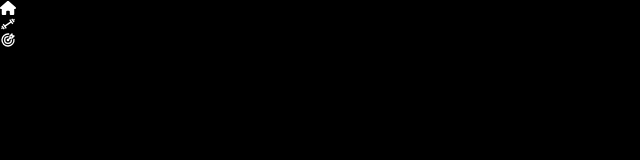
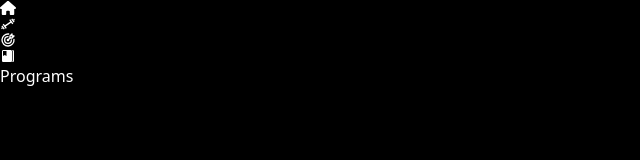
Before and after one commit to jacobdeschamps5/gym-app, a React (Vite) app in the folder client/: page /Programs in a window 1280 px wide. Before the commit this address had no page. Shown: the top 160 px of the page, without its empty margins (0-640 px from the left). Built offline with nearby package versions, Linux system fonts and the light colour scheme.

Commit message:
Added a programs page

```diff
--- a/client/src/App.jsx
+++ b/client/src/App.jsx
@@ -3,6 +3,7 @@
 import Home from './components/Home';
 import Exercises from './components/Exercises';
 import Goals from './components/Goals';
+import Programs from './components/Programs';
 
 
 function App() {
@@ -16,6 +17,7 @@
         <Route index path="/" element={<Home />} />
         <Route path="/Exercises" element={<Exercises />} />
         <Route path="/Goals" element={<Goals />} />
+        <Route path="/Programs" element={<Programs />} />
       </Routes>
     </div>
   </div>
--- a/client/src/components/Navbar.jsx
+++ b/client/src/components/Navbar.jsx
@@ -3,6 +3,7 @@
 import { CgGym } from "react-icons/cg";
 import { TbTargetArrow } from "react-icons/tb";
 import { Link } from 'react-router-dom';
+import { IoMdBookmarks  } from 'react-icons/io';
 
 // Define the Tailwind CSS classes
 const iconClasses = 'transition duration-300 ease-in-out h-12 w-12 hover:bg-green-500 p-2 rounded-lg';
@@ -19,6 +20,9 @@
             <Link to="/Goals">
                 <TbTargetArrow className={iconClasses} />
             </Link>
+            <Link to="/Programs">
+            <IoMdBookmarks  className={iconClasses} />
+            </Link>
         </div>
     )
 }
--- /dev/null
+++ b/client/src/components/Programs.jsx
@@ -0,0 +1,11 @@
+import React from 'react';
+
+const Programs = () => {
+    return (
+        <div>
+            <h2 className="text-2xl font-bold mb-4">Programs</h2>
+        </div>
+    );
+};
+
+export default Programs;
```
